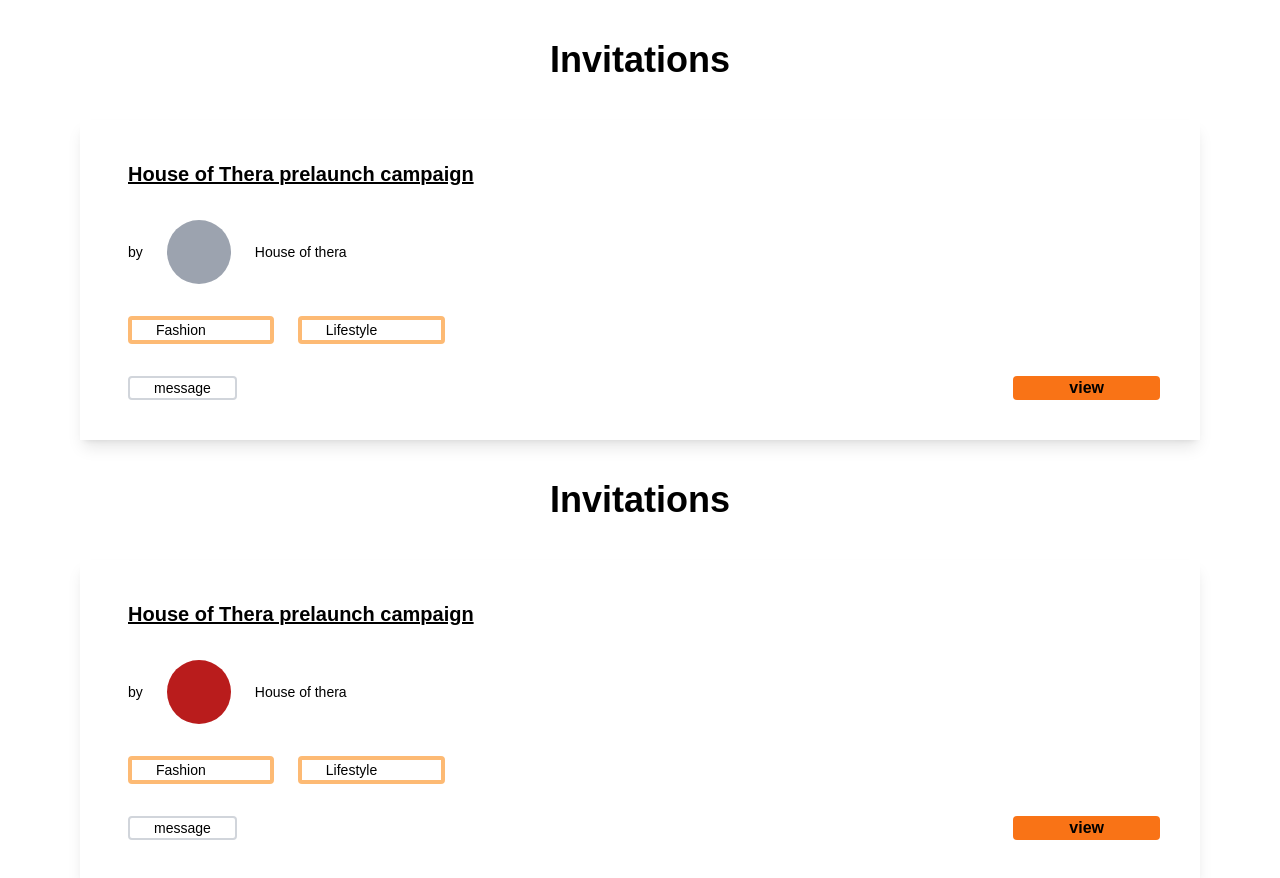
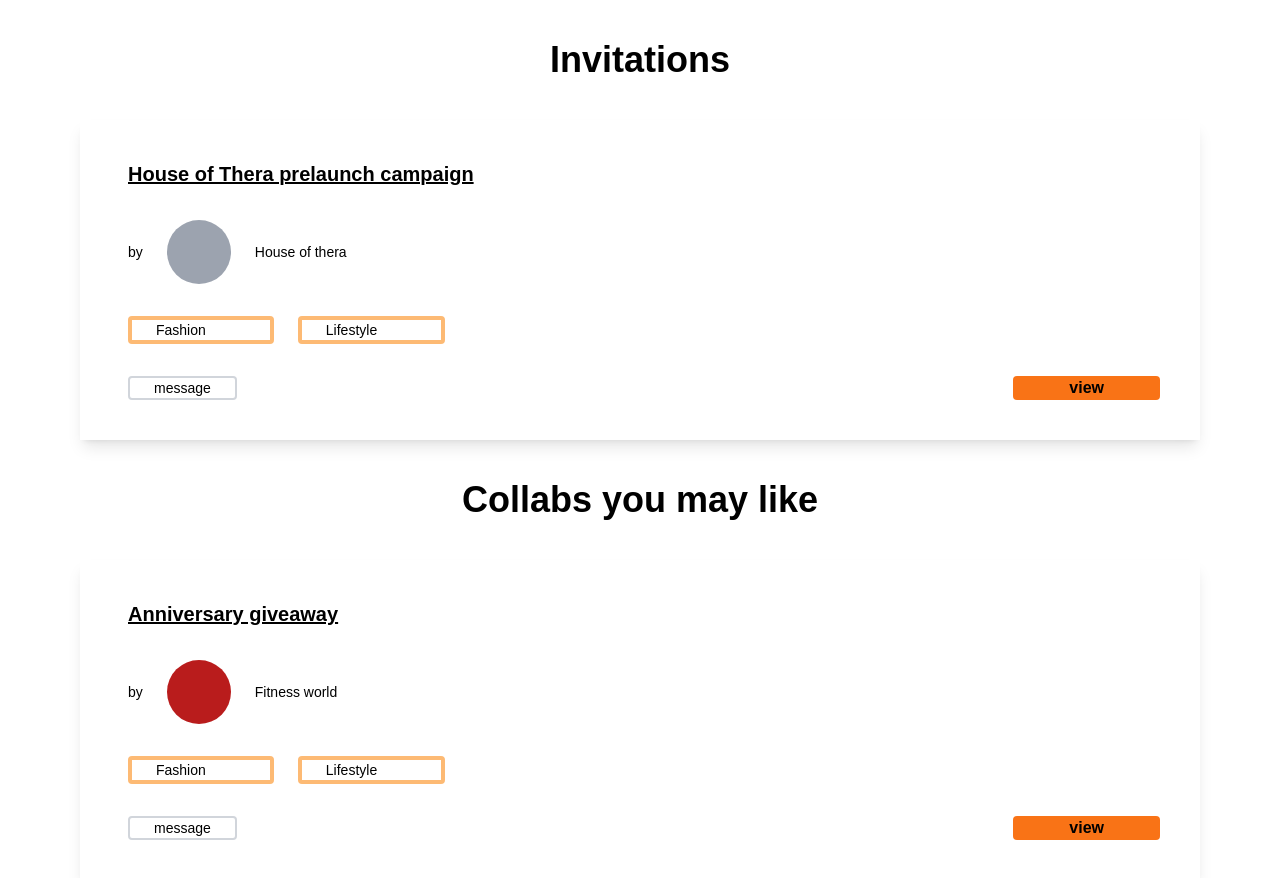
Before and after one commit to STRATIFI-Bravo-Startup-3/Stratifi-React, a React (Create React App) app in the folder stratifi-app/: page /influencers in a window 1280 px wide. Built offline with nearby package versions, Linux system fonts and the light colour scheme.

Commit message:
influence secondPart

```diff
--- a/stratifi-app/src/pages/Influencers.jsx
+++ b/stratifi-app/src/pages/Influencers.jsx
@@ -41,17 +41,19 @@ const Influencers = () => {
       {/* Second Section */}
       <div className=" px-20  mx-auto mt-10  container">
         {/* <!-- Heading --> */}
-        <h2 className="text-4xl font-bold text-center mb-10  ">Invitations</h2>
+        <h2 className="text-4xl font-bold text-center mb-10  ">
+          Collabs you may like
+        </h2>
         {/* First container */}
         <div className="shadow-lg space-y-8 p-10 space-x-2 ">
           <h3 className="underline text-xl  font-semibold px-2 ">
-            House of Thera prelaunch campaign
+            Anniversary giveaway
           </h3>
 
           <div className="flex flex-col gap-2 md:flex-row items-center  ">
             <p className="text-sm mr-4">by</p>
             <div className="w-16 h-16 bg-red-700 rounded-full mr-4"></div>
-            <p className="text-sm">House of thera</p>
+            <p className="text-sm">Fitness world</p>
           </div>
           {/* First Button */}
           <div className="flex flex-col gap-2  md:flex-row ">
```
